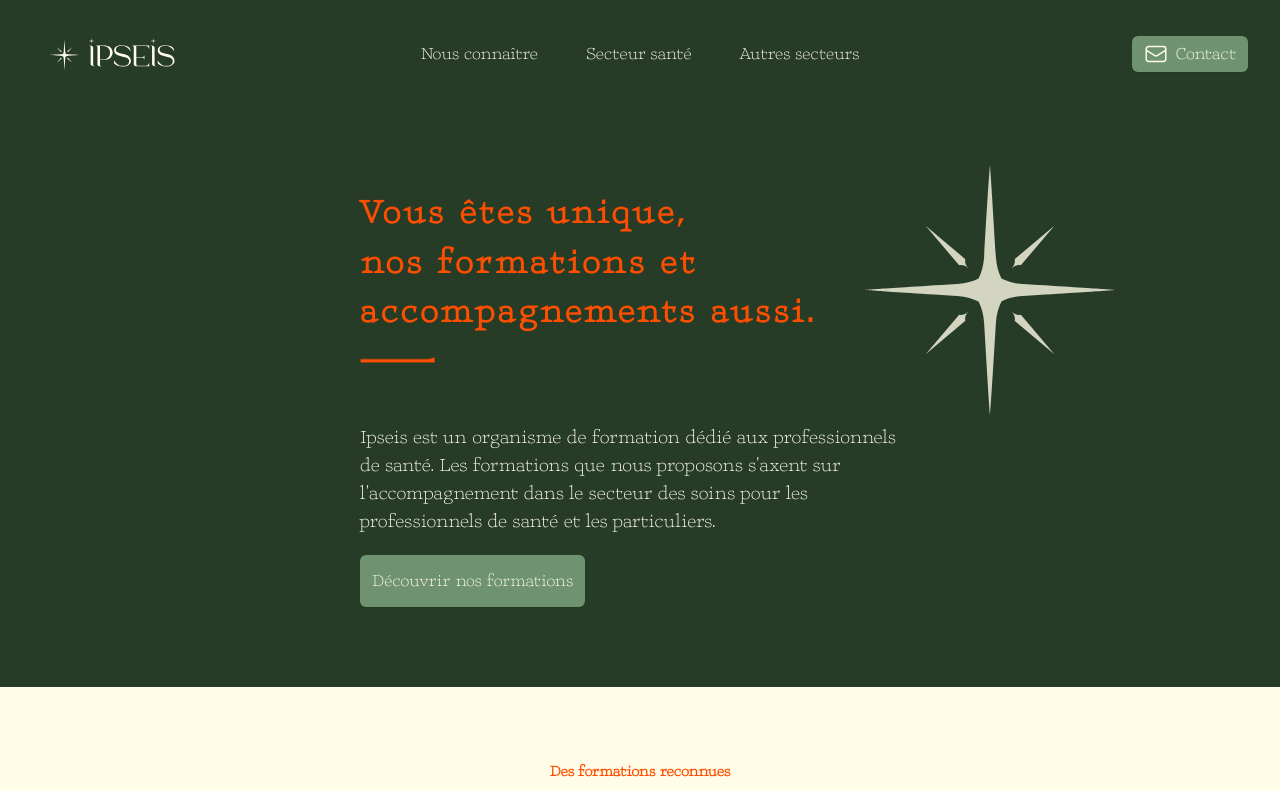
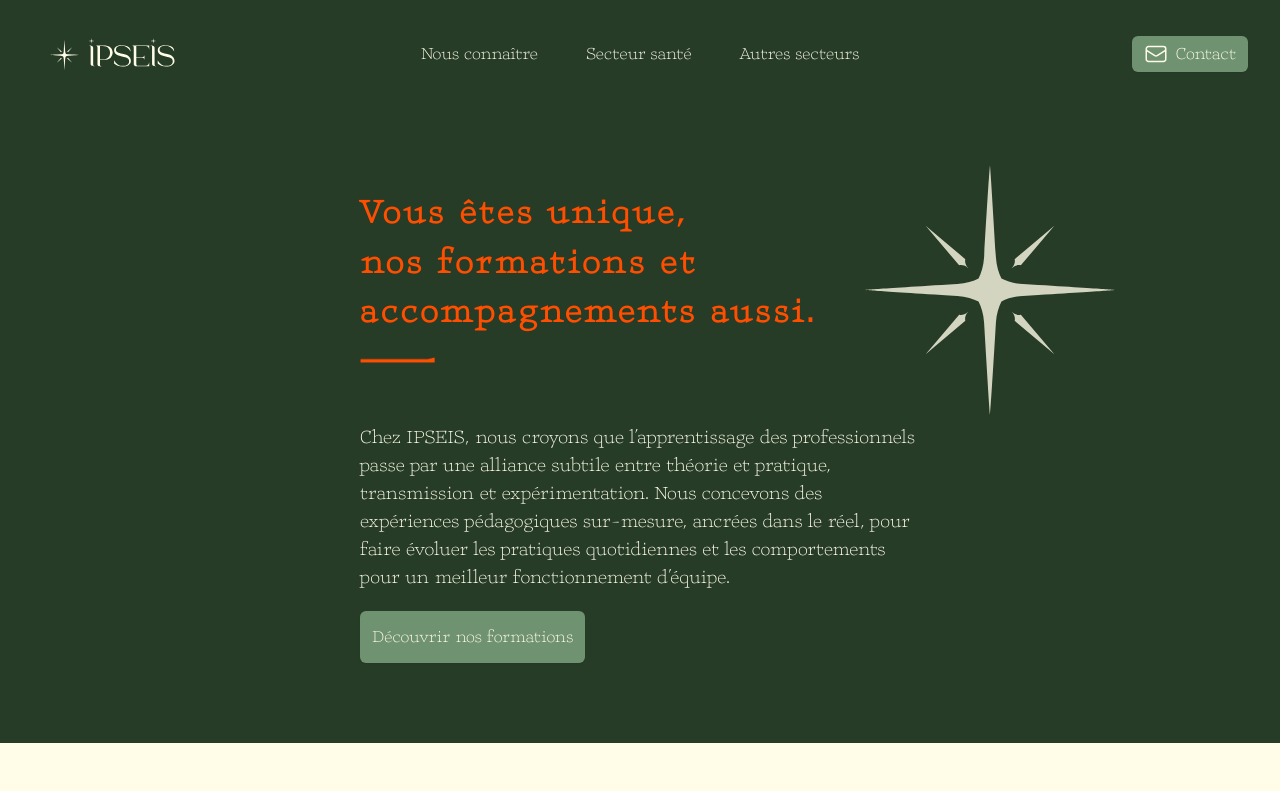
Before and after one commit to Jyok1m/ipseis, a Next.js app: page / in a window 1280 px wide. Shown: the top 791 px of the page. Built offline with nearby package versions, Linux system fonts and the light colour scheme.

Commit message:
Mise à jour du texte descriptif dans le composant Accueil pour mieux refléter la philosophie d'apprentissage d'IPSEIS.

```diff
--- a/src/app/page.tsx
+++ b/src/app/page.tsx
@@ -25,8 +25,9 @@ export default function Accueil() {
 						</div>
 						<div className="p-10">
 							<p className="text-base sm:text-xl text-support">
-								Ipseis est un organisme de formation dédié aux professionnels de santé. Les formations que nous proposons s&apos;axent sur
-								l&apos;accompagnement dans le secteur des soins pour les professionnels de santé et les particuliers.
+								Chez IPSEIS, nous croyons que l’apprentissage des professionnels passe par une alliance subtile entre théorie et pratique,
+								transmission et expérimentation. Nous concevons des expériences pédagogiques sur-mesure, ancrées dans le réel, pour faire évoluer les
+								pratiques quotidiennes et les comportements pour un meilleur fonctionnement d’équipe.
 							</p>
 							<div className="mt-5 w-full flex justify-start">
 								<Link
```
